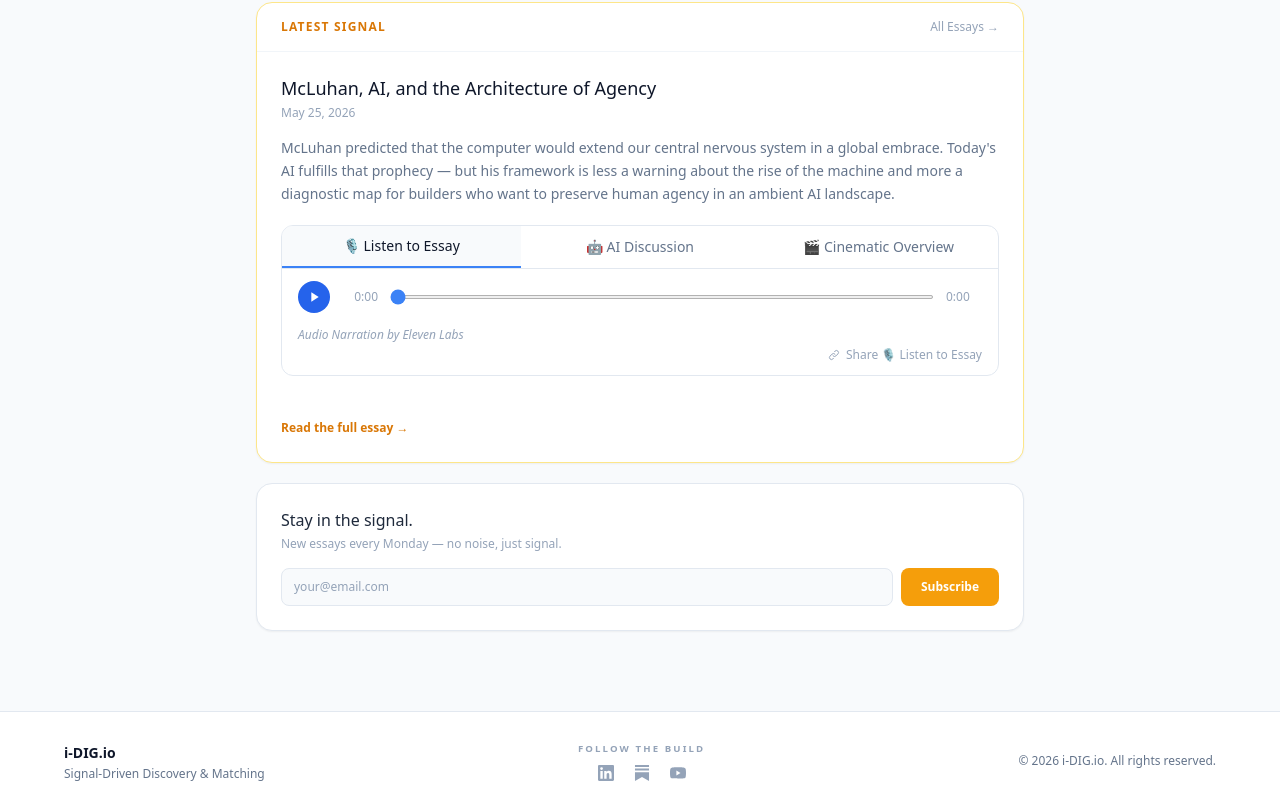
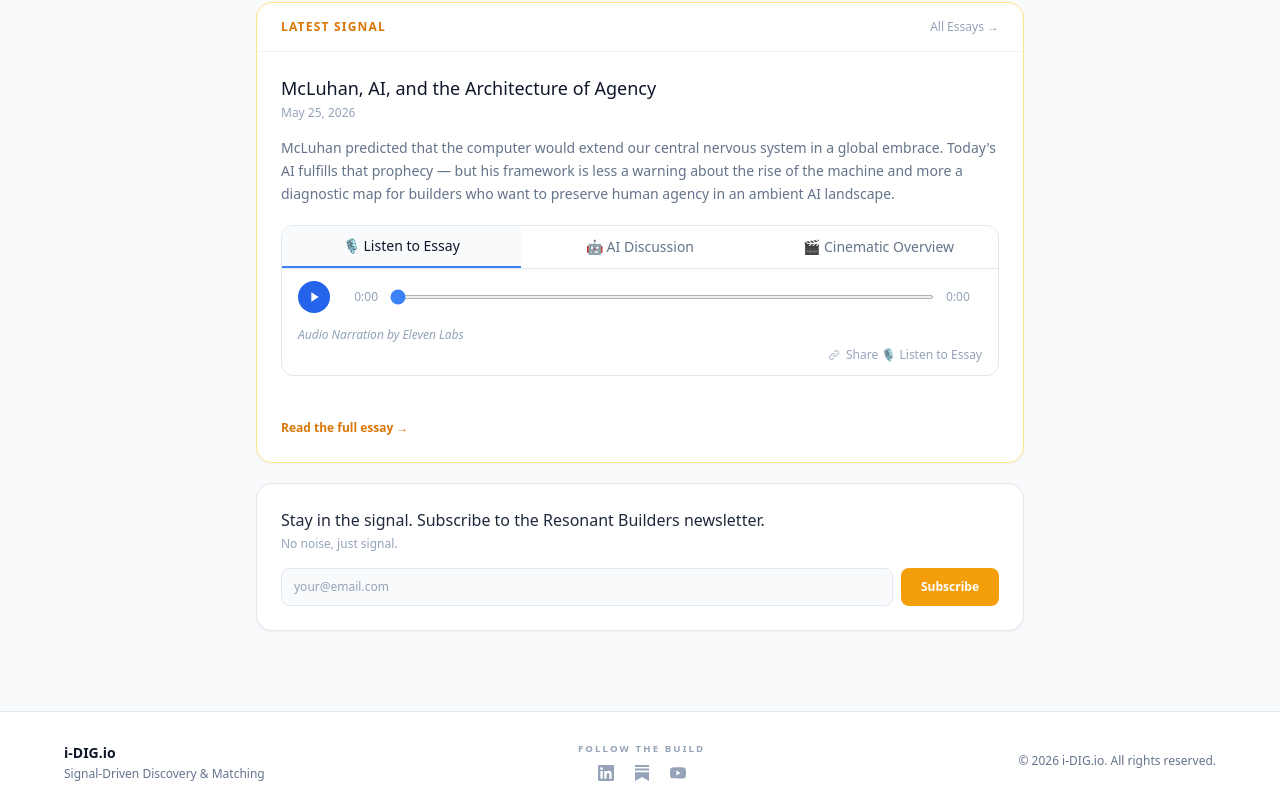
Before and after one commit to theresonantbuilder/idig_website, a React (Vite) app: page / in a window 1280 px wide. Shown: the part 2310-3120 px from the top of the page. Built offline with nearby package versions, Linux system fonts and the light colour scheme.

Commit message:
update newsletter

```diff
--- a/src/pages/HomeSignalDriven.tsx
+++ b/src/pages/HomeSignalDriven.tsx
@@ -264,8 +264,8 @@ export default function HomeSignalDriven() {
 
             {/* Subscribe strip */}
             <div className="rounded-2xl px-6 py-6 bg-white border border-slate-200 shadow-sm">
-              <p className="text-slate-800 font-medium text-base mb-1">Stay in the signal.</p>
-              <p className="text-xs text-slate-400 mb-4">New essays every Monday — no noise, just signal.</p>
+              <p className="text-slate-800 font-medium text-base mb-1">Stay in the signal. Subscribe to the Resonant Builders newsletter.</p>
+              <p className="text-xs text-slate-400 mb-4">No noise, just signal.</p>
               {trbSubStatus === 'done' ? (
                 <p className="text-amber-600 text-xs font-medium">You're in. We'll signal you when the next essay drops.</p>
               ) : (
--- a/src/pages/TheResonantBuilders.tsx
+++ b/src/pages/TheResonantBuilders.tsx
@@ -134,7 +134,9 @@ export default function TheResonantBuilders() {
                 <div className="flex flex-wrap gap-2">
                   <FilterBtn active={contentFilter === 'all'}        onClick={() => setContentFilter('all')}>All</FilterBtn>
                   <FilterBtn active={contentFilter === 'essay'}      onClick={() => setContentFilter('essay')}>Essays</FilterBtn>
+                  {/* Hidden for now — re-enable when interview content exists
                   <FilterBtn active={contentFilter === 'interview'}  onClick={() => setContentFilter('interview')}>Interviews</FilterBtn>
+                  */}
                   <FilterBtn active={contentFilter === 'commentary'} onClick={() => setContentFilter('commentary')}>Commentary</FilterBtn>
                 </div>
               </div>
@@ -226,8 +228,8 @@ export default function TheResonantBuilders() {
                 );
               })}
 
-              {/* Coming Soon placeholders */}
-              {[{ label: 'Essay' }, { label: 'Interview' }].map((item, i) => (
+              {/* Coming Soon placeholders — Interview hidden for now, re-enable when interview content exists */}
+              {[{ label: 'Essay' }].map((item, i) => (
                 <div
                   key={i}
                   className="text-left bg-slate-50 border border-dashed border-slate-200 rounded-xl p-6 flex flex-col justify-between opacity-60"
```
